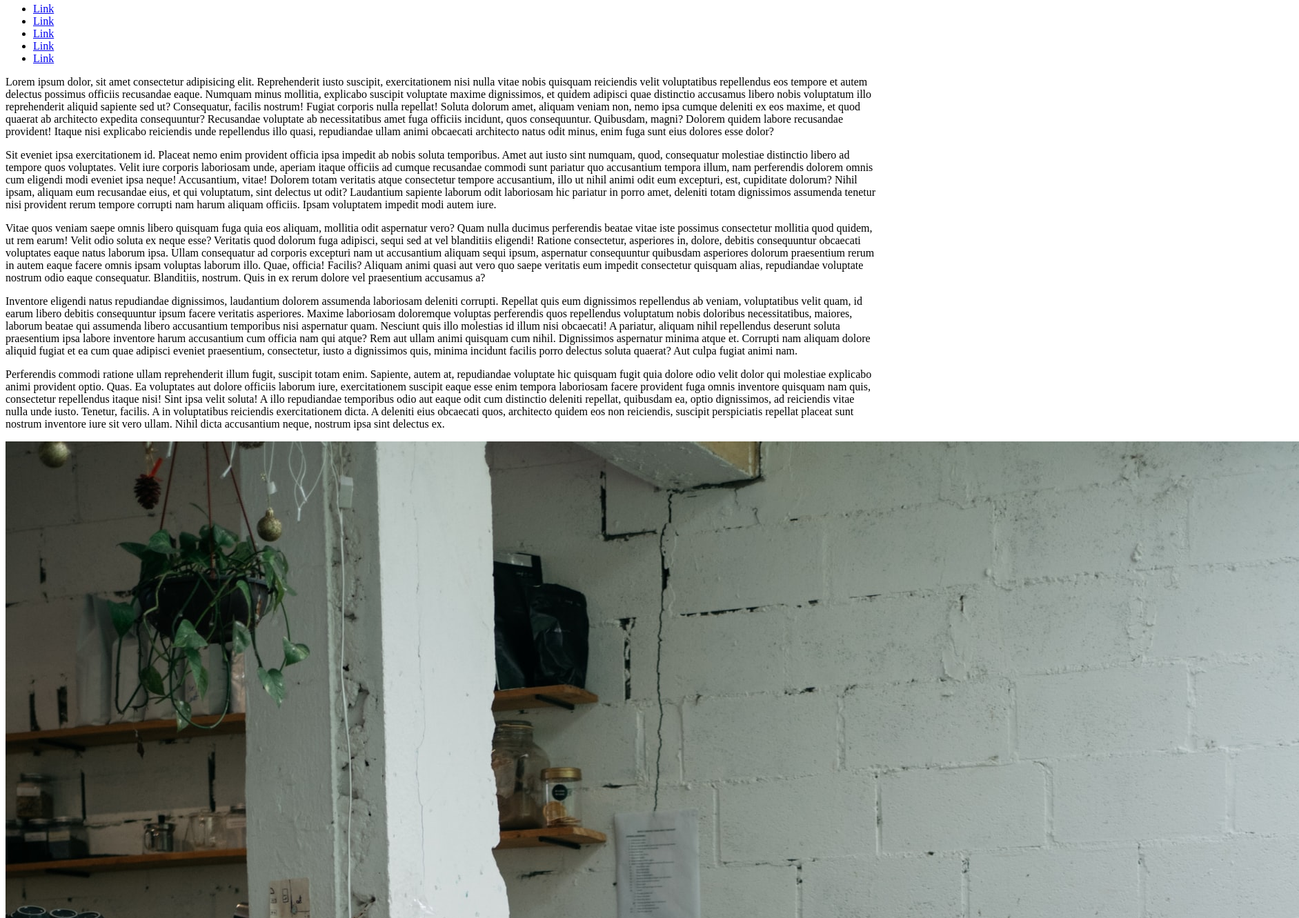
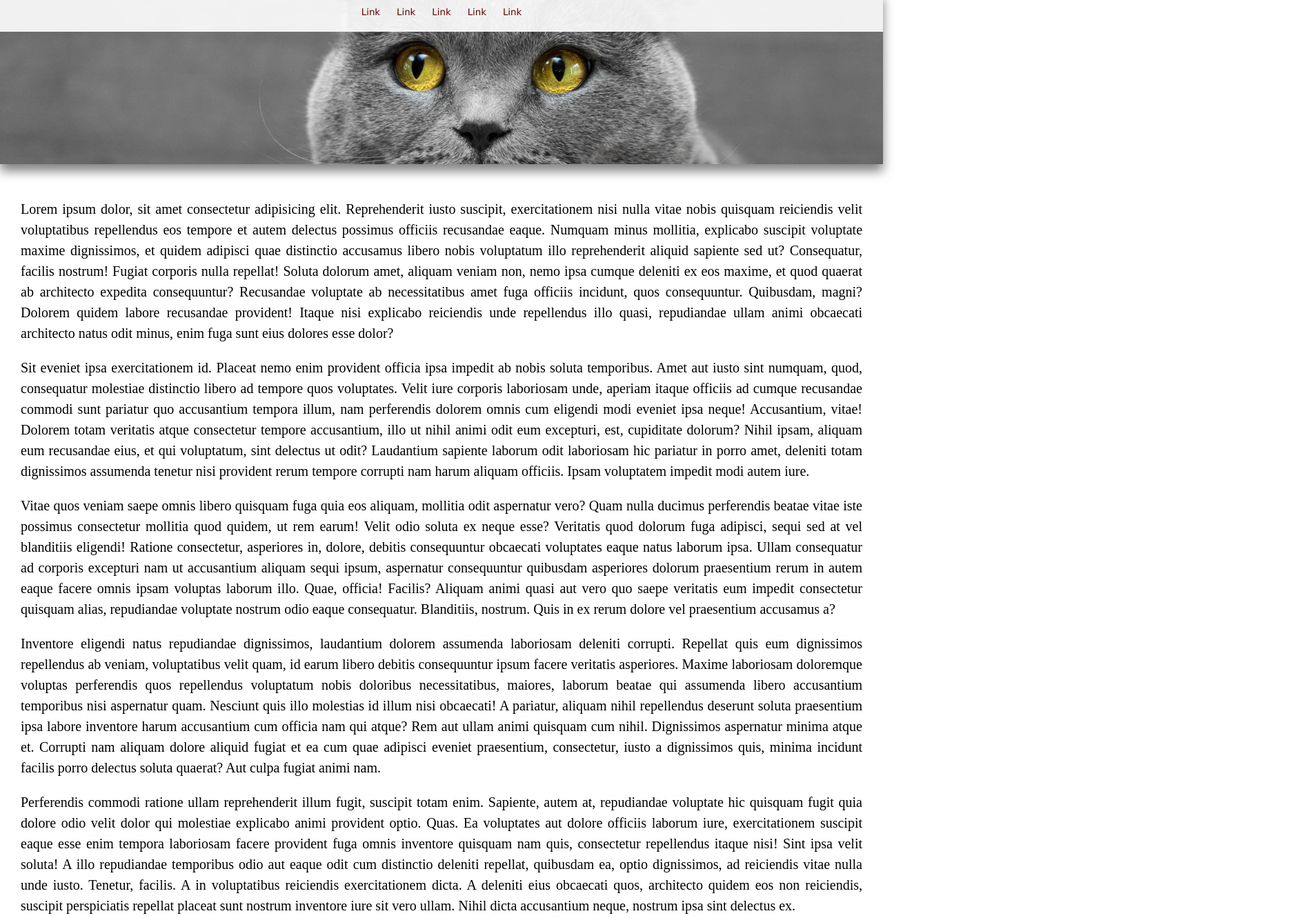
Before and after one commit to edilsonsilva/PrimeiraAula, a plain HTML site: page index.html in a window 1280 px wide. Shown: the part 12-1343 px from the top of the page at 69% size, 1883 px wide, since content can reach past the window. Drawn offline with Linux system fonts and the light colour scheme.

Commit message:
Concluido o arquivo estilos.css e link com o arquivo index.html

```diff
--- a/css/estilos.css
+++ b/css/estilos.css
@@ -0,0 +1,73 @@
+* {
+  margin: 0;
+  padding: 0;
+  box-sizing: border-box;
+}
+header {
+  background-image: url("../img/gato.jpg");
+  height: 250px;
+  background-size: 100%;
+  background-position: 0 -400px;
+  transition: ease 1s;
+  position: fixed;
+  top: 0;
+  width: 100%;
+  box-shadow: 0px 10px 15px grey;
+  z-index: 100;
+}
+nav {
+  background-color: rgba(255, 255, 255, 90%);
+  text-align: center;
+  padding: 20px 0;
+}
+li {
+  display: inline-block;
+  margin-left: 10px;
+  margin-right: 10px;
+}
+a {
+  font-family: Verdana;
+  font-size: 10pt;
+  color: rgb(100, 0, 0);
+  text-decoration: none;
+}
+a:hover {
+  text-shadow: 1px 1px 2px grey;
+}
+main {
+  margin-top: 300px;
+  padding: 0 30px;
+  text-align: justify;
+  line-height: 22.5pt;
+  font-size: 15pt;
+}
+
+p {
+  margin-bottom: 15pt;
+}
+
+img {
+  width: 500px;
+  height: 500px;
+  border-radius: 50%;
+  opacity: 70%;
+  transition: ease 0.5s;
+}
+img:hover {
+  cursor: pointer;
+  opacity: 100%;
+  transform: scale(1.2);
+  border-radius: 0;
+}
+div {
+  text-align: center;
+}
+
+footer {
+  background-color: rgb(100, 100, 100);
+  text-align: center;
+  padding: 50px;
+  font-family: arail;
+  font-size: 10pt;
+  color: white;
+}
--- a/index.html
+++ b/index.html
@@ -5,6 +5,7 @@
     <meta name="viewport" content="width=device-width, initial-scale=1.0" />
     <meta http-equiv="X-UA-Compatible" content="ie=edge" />
     <title>Primeira Aula</title>
+    <link rel="stylesheet" href="css/estilos.css" />
   </head>
   <body>
     <header>
```
